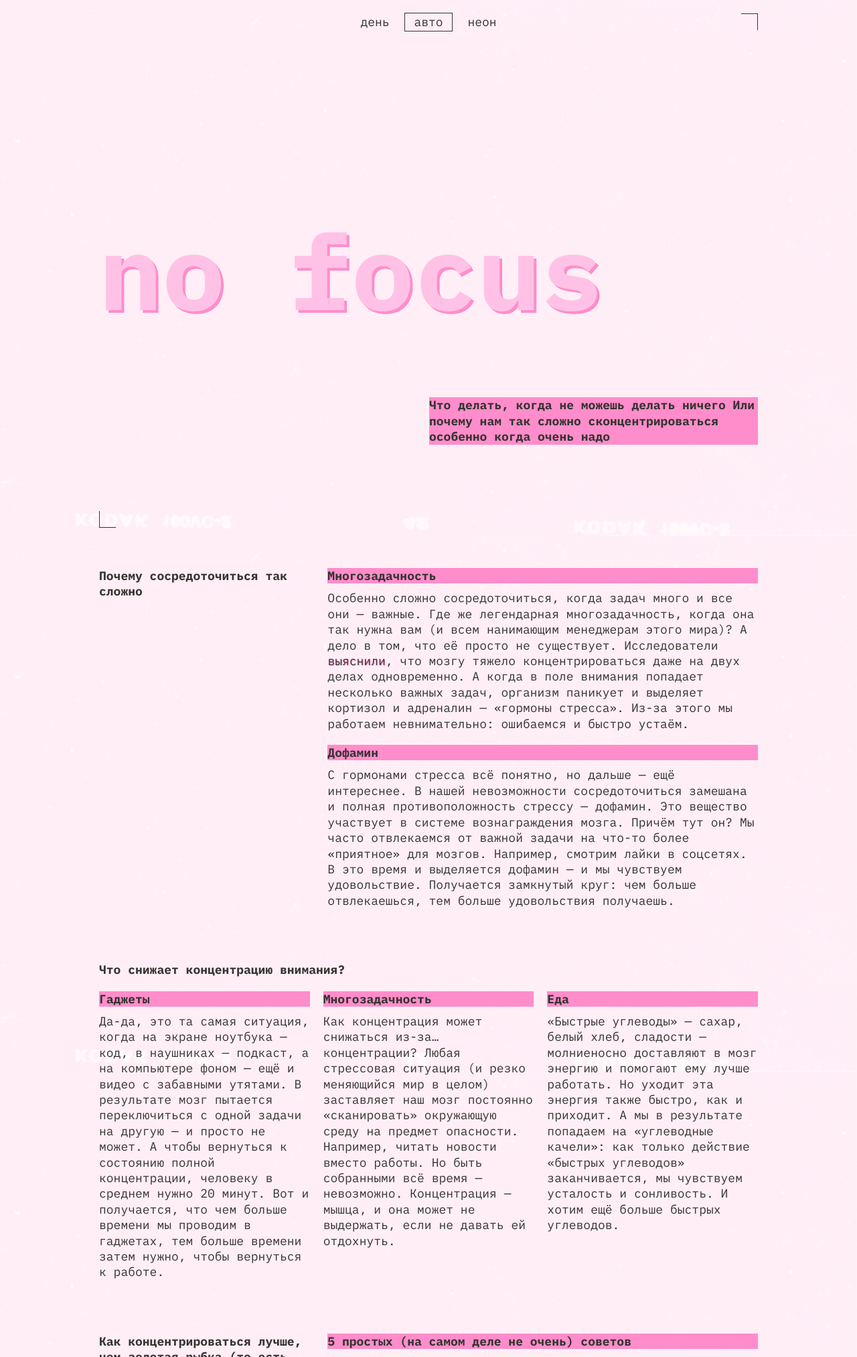
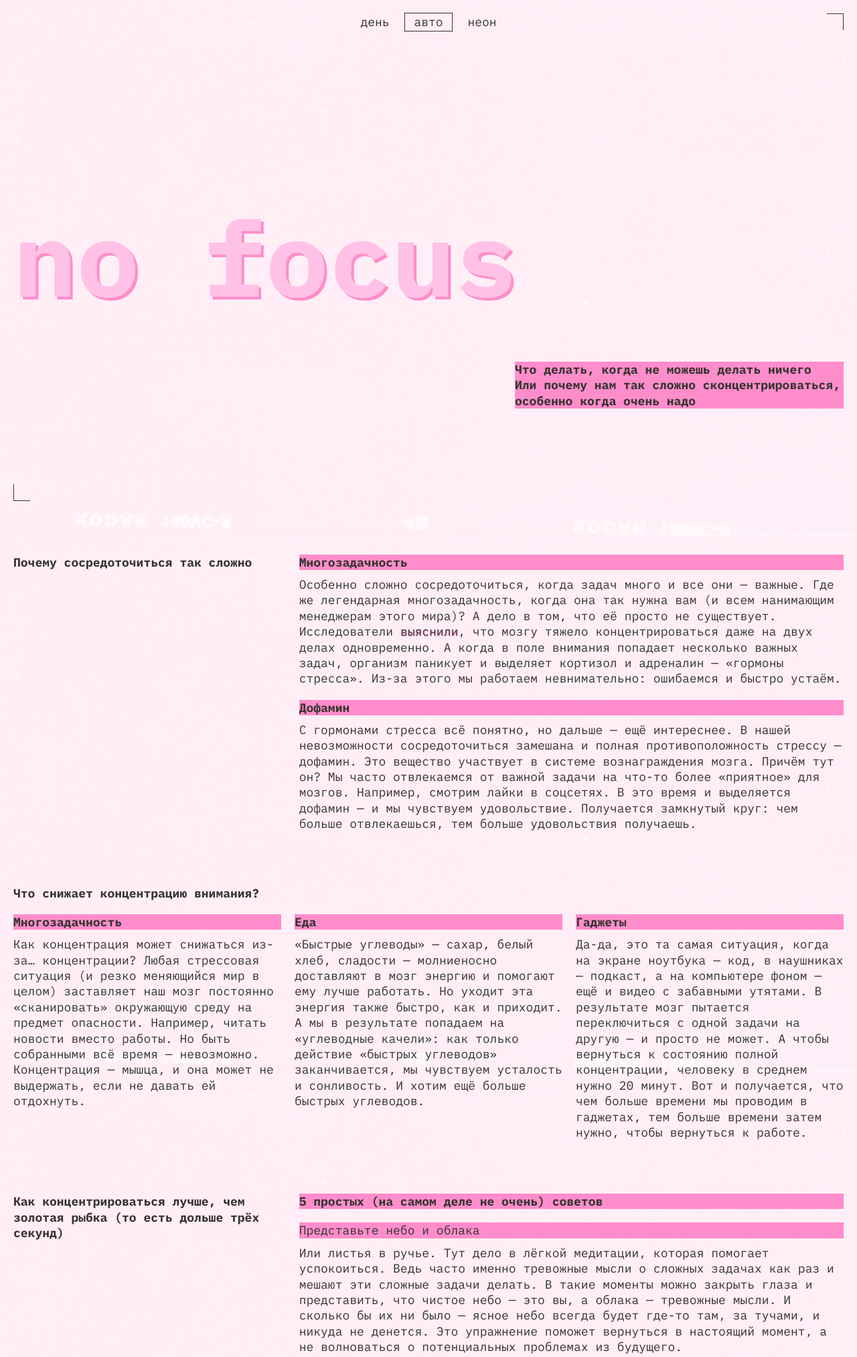
Before and after one commit to Justdoitandrelax/slozhno-sosredotochitsya-fd, a plain HTML site: page index.html in a window 1280 px wide. Shown: the top 2026 px of the page at 67% size. Drawn offline with Linux system fonts and the light colour scheme.

Commit message:
второй коммит

```diff
--- a/index.html
+++ b/index.html
@@ -51,10 +51,11 @@
       </nav>
 
       <h1 class="header__title">no focus</h1>
-      <p class="header__text">Что делать, когда не можешь делать ничего
-        Или почему нам так сложно сконцентрироваться
+      <div class="header__paragraph">
+        <p class="header__text">Что делать, когда не можешь делать ничего</p>
+        <p class="header__text">Или почему нам так сложно сконцентрироваться,
           особенно когда очень надо</p>
-
+      </div>
     </header>
 
     <!--ОСНОВНОЙ КОНТЕНТ-->
@@ -89,7 +90,7 @@
       <!--секция 2-->
       <section class="section section__reasons">
         <h3 class="section__title section__title-reasons">Что снижает концентрацию внимания?</h3>
-        <article class="section__article section__article-reasons">
+        <article class="section__article section__article-reasons section__article-reasons_caces">
           <h4 class="section__subtitle">Многозадачность</h4>
           <p class="section__text">Как концентрация может снижаться из-за… концентрации?
             Любая стрессовая ситуация (и резко меняющийся мир в целом) заставляет наш мозг
@@ -97,7 +98,7 @@
             новости вместо работы. Но быть собранными всё время — невозможно.
             Концентрация — мышца, и она может не выдержать, если не давать ей отдохнуть.</p>
         </article>
-        <article class="section__article section__article-reasons">
+        <article class="section__article section__article-reasons section__article-reasons_food">
           <h4 class="section__subtitle">Еда</h4>
           <p class="section__text">«Быстрые углеводы» — сахар, белый хлеб, сладости — молниеносно
             доставляют в мозг энергию и помогают ему лучше работать. Но уходит эта энергия также
@@ -105,7 +106,7 @@
             как только действие «быстрых углеводов» заканчивается, мы чувствуем усталость
             и сонливость. И хотим ещё больше быстрых углеводов.</p>
         </article>
-        <article class="section__article section__article-reasons">
+        <article class="section__article section__article-reasons section__article-reasons_gadgets">
           <h4 class="section__subtitle">Гаджеты</h4>
           <p class="section__text">Да-да, это та самая ситуация, когда на экране ноутбука — код, в
             наушниках — подкаст, а на компьютере фоном — ещё и видео с забавными утятами.
--- a/styles/light.css
+++ b/styles/light.css
@@ -29,10 +29,3 @@
       display: none;
     }
 }
-
-@media (prefers-color-scheme: light) {
-    .header__decor,
-    .header__decor::after {
-      display: none;
-    }
-}
--- a/styles/style.css
+++ b/styles/style.css
@@ -8,22 +8,20 @@
   background-color: var(--bg-color);
   display: grid;
   justify-content: center;
-  margin-block-start: 10px;
-  margin-block-end: 10px;
   gap: 40px;
   font-family: var(--font-main);
-  inline-size: 23.4375rem; /*375px*/
 }
 
 /*ПЕРВЫЙ БЛОК*/
 
 .header {
-  height: 100%;
+  height: 100vh;
   min-height: 668px;
   display: grid;
   grid-template-columns: 1fr;
   grid-template-rows: 1fr min-content 1fr;
-  inline-size: 22.1875em; /*355px*/
+  justify-content: center;
+  padding: 10px;
 }
 
 .decorated-zone {
@@ -37,8 +35,8 @@
   height: 25px;
   border-top: 1px solid var(--decor-color);
   border-right: 1px solid var(--decor-color);
-  right: 0;
-  top: 0;
+  right: 10px;
+  top: 10px;
 }
 
 .decorated-zone::before {
@@ -48,8 +46,8 @@
   height: 25px;
   border-bottom: 1px solid var(--decor-color);
   border-left: 1px solid var(--decor-color);
-  left: 0;
-  bottom: 0;
+  left: 10px;
+  bottom: 10px;
 }
 
 .header__decor {
@@ -59,8 +57,8 @@
   color: var(--decor-color);
   text-transform: uppercase;
   position: absolute;
-  top: 0;
-  right: 30px;
+  top: 10px;
+  right: 40px;
   display: none;
 }
 
@@ -73,7 +71,7 @@
   box-shadow: 0 0 4px 2px var(--decor-color);
   border-radius: 50%;
   top: 8px;
-  right: -20px;
+  left: 45px;
   display: none;
 }
 
@@ -102,7 +100,6 @@
   width: 70px;
   height: 26px;
   text-align: center;
-  padding: 0;
 }
 
 .header__theme-menu-button_type_light:hover,
@@ -133,13 +130,17 @@
   text-shadow: 4px 4px var(--shadow-color);
 }
 
+.header__paragraph {
+  align-self: center;
+  min-height: 117px;
+}
+
 .header__text {
   font-weight: 700;
   font-size: 18px;
   line-height: 23.4px;
   color: var(--text-head-color);
   background-color: var(--bg-text-head-color);
-  align-self: center;
 }
 
 /*ОСНОВНОЙ КОНТЕНТ*/
@@ -147,14 +148,16 @@
 .main {
   display: flex;
   flex-direction: column;
+  justify-content: center;
   gap: 50px;
-  inline-size: 22.1875em; /*355px*/
+  margin: 0 10px;
 }
 
 /*все секции*/
 .section {
   display: grid;
-  grid-template-columns: minmax(355px, 1fr);
+  grid-template-columns: 1fr;
+  justify-content: center;
   gap: 20px;
 }
 
@@ -174,7 +177,6 @@
 .section__subtitle {
   font-weight: 700;
   font-size: 18px;
-  line-height: 23.4px;
   color: var(--title-article-color);
   background-color: var(--accent-color);
 }
@@ -218,16 +220,17 @@
 
 /*секция 4*/
 .image {
-  inline-size: 22.1875em; /*355px*/
+  width: 100%;
 }
 
 /*ПОДВАЛ*/
 
 .footer {
   height: 100vh;
-  max-height: 668px;
+  min-height: 668px;
   display: grid;
-  inline-size: 22.1875em; /*355px*/
+  justify-content: center;
+  padding: 10px;
 }
 
 .footer__title {
@@ -244,21 +247,33 @@
 @media (width >= 768px) {
   .page {
     gap: 60px;
-    margin-block-start: 20px;
-    margin-block-end: 20px;
-    inline-size: 48rem; /*768px*/
   }
+
+  /*ПЕРВЫЙ БЛОК*/
 
   .header {
     height: 100%;
     min-height: 1024px;
-    inline-size: 45.5em; /*728px*/
+    padding: 20px;
   }
 
-  /*ПЕРВЫЙ БЛОК*/
+  .decorated-zone::after {
+    right: 20px;
+    top: 20px;
+  }
+
+  .decorated-zone::before {
+    left: 20px;
+    bottom: 20px;
+  }
+
+  .header__decor {
+    top: 20px;
+    right: 50px;
+  }
 
   .header__text {
-    inline-size: 364px;
+    inline-size: 364px; /*!*/
     justify-self: end;
   }
 
@@ -268,145 +283,17 @@
     display: flex;
     flex-direction: column;
     gap: 80px;
-    inline-size: 45.5em; /*728px*/
+    margin: 0 20px;
   }
 
   /*все секции*/
+  /*секция 1*/
   .section__main {
     display: grid;
     grid-template-columns: 1fr 2fr;
     grid-template-rows: 1fr 1fr;
   }
 
-  /*секция 1*/
-  .section__article-main {
-    grid-column: 2;
-  }
-
-  /*секция 3*/
-  .section__advices {
-    display: grid;
-    grid-template-columns: 1fr 2fr;
-    grid-template-rows: min-content repeat(5, auto-fill);
-  }
-
-  .section__title-advices {
-    grid-column: 1;
-    height: 1.4375rem;
-  }
-
-  .section__subtitle-advices {
-    grid-column: 2;
-  }
-
-  .section__article-advices {
-    grid-column: 2;
-  }
-
-  .image {
-    object-fit: cover;
-    width: 100%;
-    height: 100%;
-  }
-  .section__images {
-    display: grid;
-    grid-template-columns: 1fr 1fr 1fr;
-    grid-template-rows: repeat(2, 1fr);
-    gap: 20px;
-    max-height: 780px;
-  }
-
-  .image:nth-child(1) {
-    grid-column: 1 / span 2;
-    grid-row: 1;
-    width: clamp(29.9375rem, -2.125rem + 66.7969vw, 40.625rem);
-  }
-
-  .image:nth-child(2) {
-    grid-column: 3;
-    grid-row: 1 / span 2;
-    width: clamp(14.3125rem, -1.625rem + 33.2031vw, 19.625rem);
-  }
-
-  .image:nth-child(3) {
-    grid-column: 1;
-    grid-row: 2 / 5;
-    width: clamp(14.3125rem, -1.8125rem + 33.5938vw, 19.6875rem);
-  }
-
-  .image:nth-child(4) {
-    grid-column: 2;
-    grid-row: 2;
-    width: clamp(14.375rem, -1.5625rem + 33.2031vw, 19.6875rem);
-  }
-
-  .image:nth-child(5) {
-    grid-column: 2 / span 2;
-    grid-row: 3 / span 2;
-    width: clamp(29.9375rem, -1.75rem + 66.0156vw, 40.5rem);
-  }
-
-  /*ПОДВАЛ*/
-
-  .footer {
-    justify-content: center;
-    inline-size: 45.5em; /*728px*/
-  }
-}
-
-/*---------------------------- 1024 ----------------------------*/
-
-@media (width >= 1024px) {
-  .page {
-    gap: 60px;
-    margin-block-start: 20px;
-    margin-block-end: 20px;
-    inline-size: 64rem; /*1024px*/
-  }
-
-  /*ПЕРВЫЙ БЛОК*/
-
-  .header {
-    height: 100%;
-    min-height: 768px;
-    inline-size: 61.5em; /*984px*/
-  }
-
-  .header__theme-menu {
-    align-self: flex-start;
-    justify-self: center;
-  }
-
-  .header__theme-menu-list {
-    flex-direction: row;
-  }
-
-  .header__title {
-    font-size: clamp(7.5rem, 0.5625rem + 14.4531vw, 9.8125rem); /*157px*/
-  }
-
-  .header__text {
-    inline-size: 30.6875rem; /*491px*/
-    justify-self: end;
-  }
-
-  /*ОСНОВНОЙ КОНТЕНТ*/
-
-  .main {
-    display: flex;
-    flex-direction: column;
-    gap: 80px;
-    inline-size: 61.5em; /*984px*/
-  }
-
-  /*все секции*/
-  .section__main {
-    display: grid;
-    grid-template-columns: 1fr 2fr;
-    grid-template-rows: 1fr 1fr;
-  }
-
-  /*секция 1*/
   .section__article-main {
     grid-column: 2;
   }
@@ -414,28 +301,16 @@
   /*секция 2*/
   .section__reasons {
     display: grid;
-    grid-template-columns: 1fr 1fr 1fr;
-    grid-template-rows: min-content fr;
+    grid-template-columns: repeat(4, 1fr);
   }
 
   .section__title-reasons {
-    grid-column: 1 / 4;
+    grid-column: 1;
     grid-row: 1;
   }
 
-  .section__article-reasons:nth-child(1) {
-    grid-column: 1;
-    grid-row: 2;
-  }
-
-  .section__article-reasons:nth-child(2) {
-    grid-column: 2;
-    grid-row: 2;
-  }
-
-  .section__article-reasons:nth-child(3) {
-    grid-column: 3;
-    grid-row: 2;
+  .section__article-reasons {
+    grid-column: 1 / 5;
   }
 
   /*секция 3*/
@@ -461,54 +336,128 @@
   /*секция 4*/
   .image {
     object-fit: cover;
-    width: 100%;
     height: 100%;
   }
+
   .section__images {
     display: grid;
     grid-template-columns: 1fr 1fr 1fr;
-    grid-template-rows: repeat(2, 1fr);
-    inline-size: 61.5em; /*984px*/
     gap: 20px;
-    max-height: 1048px;
+    width: 100%;
+    justify-content: center;
   }
 
   .image:nth-child(1) {
     grid-column: 1 / span 2;
     grid-row: 1;
-    width: 40.625rem;
   }
 
   .image:nth-child(2) {
     grid-column: 3;
     grid-row: 1 / span 2;
-    width: 19.625rem;
   }
 
   .image:nth-child(3) {
     grid-column: 1;
     grid-row: 2 / 5;
-    width: 19.6875rem;
   }
 
   .image:nth-child(4) {
     grid-column: 2;
     grid-row: 2;
-    width: 19.6875rem;
   }
 
   .image:nth-child(5) {
     grid-column: 2 / span 2;
     grid-row: 3 / span 2;
-    width: 40.5rem;
   }
 
   /*ПОДВАЛ*/
 
   .footer {
-    justify-content: center;
-    inline-size: 61.5em;
+    padding: 20px;
   }
+}
+
+/*---------------------------- 1024 ----------------------------*/
+
+@media (width >= 1024px) {
+
+  /*ПЕРВЫЙ БЛОК*/
+
+  .header {
+    height: 100%;
+    min-height: 768px;
+  }
+
+  .header__theme-menu {
+    align-self: flex-start;
+    justify-self: center;
+  }
+
+  .header__theme-menu-list {
+    flex-direction: row;
+  }
+
+  .header__title {
+    font-size: clamp(7.5rem, 0.5625rem + 14.4531vw, 9.8125rem); /*157px*/
+  }
+
+  .header__text {
+    inline-size: 491px; /*!*/
+  }
+
+  /*ОСНОВНОЙ КОНТЕНТ*/
+
+  /*все секции*/
+  /*секция 2*/
+  .section__reasons {
+    display: grid;
+    grid-template-columns: 1fr 1fr 1fr;
+  }
+
+  .section__article-reasons_caces {
+    grid-column: 1;
+    grid-row: 2;
+  }
+
+  .section__article-reasons_food {
+    grid-column: 2;
+    grid-row: 2;
+  }
+
+  .section__article-reasons_gadgets {
+    grid-column: 3;
+    grid-row: 2;
+  }
+
+  /*секция 4*/
+  .image:nth-child(1) {
+    grid-column: 1 / span 2;
+    grid-row: 1;
+  }
+
+  .image:nth-child(2) {
+    grid-column: 3;
+    grid-row: 1 / span 2;
+  }
+
+  .image:nth-child(3) {
+    grid-column: 1;
+    grid-row: 2 / 5;
+  }
+
+  .image:nth-child(4) {
+    grid-column: 2;
+    grid-row: 2;
+  }
+
+  .image:nth-child(5) {
+    grid-column: 2 / span 2;
+    grid-row: 3 / span 2;
+  }
+
+  /*ПОДВАЛ*/
 
   .footer__title {
     font-size: clamp(7.5rem, 0.5625rem + 14.4531vw, 9.8125rem); /*157px*/
```
Also changed, not shown: styles/dark.css (line endings or trailing spaces), styles/variables.css (line endings or trailing spaces). Lines whose indentation alone changed are shown as unchanged.
